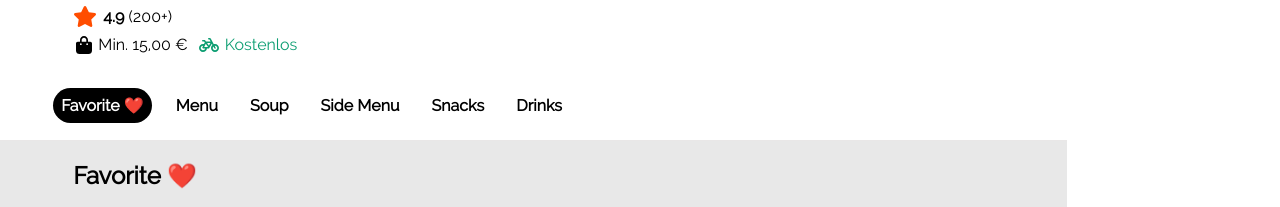
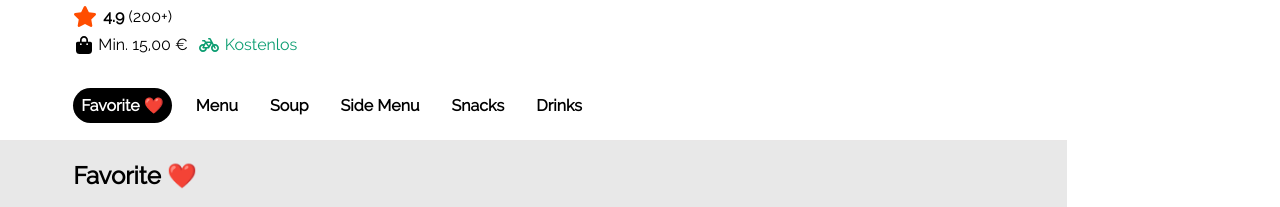
Before and after one commit to hanbit10/DeveloperAkademie-Lieferando, a plain HTML site: page bitLieferando/index.html in a window 1280 px wide. Shown: the part 572-779 px from the top of the page. Drawn offline with Linux system fonts and the light colour scheme.

Commit message:
nav bar update

```diff
--- a/bitLieferando/index.html
+++ b/bitLieferando/index.html
@@ -41,6 +41,7 @@
           </div>
         </section>
         <nav id="navBar">
+          <div class="nav-container">
             <div class="nav-content">
               <div>
                 <a class="nav-links-fav" href="#favoriteDishContent">Favorite ❤️</a>
@@ -59,6 +60,7 @@
               </div>
               <div>
                 <a class="nav-links" href="#sideDishContent3">Drinks</a>
+              </div>
             </div>
           </div>
         </nav>
--- a/bitLieferando/style.css
+++ b/bitLieferando/style.css
@@ -64,17 +64,23 @@ nav {
   z-index: 300;
   top: 0;
   background-color: #ffffff;
-  height: 70px;
+
   border-bottom: 0.1px solid rgb(143, 135, 135, 0.2);
   display: flex;
   justify-content: center;
 }
 
-.nav-content {
+.nav-container {
   width: 100%;
   max-width: 960px;
+}
+
+.nav-content {
   display: flex;
   align-items: center;
+  padding-left: 20px;
+  padding-right: 20px;
+  height: 70px;
 }
 
 .nav-links {
```
Lines whose indentation alone changed are shown as unchanged.
